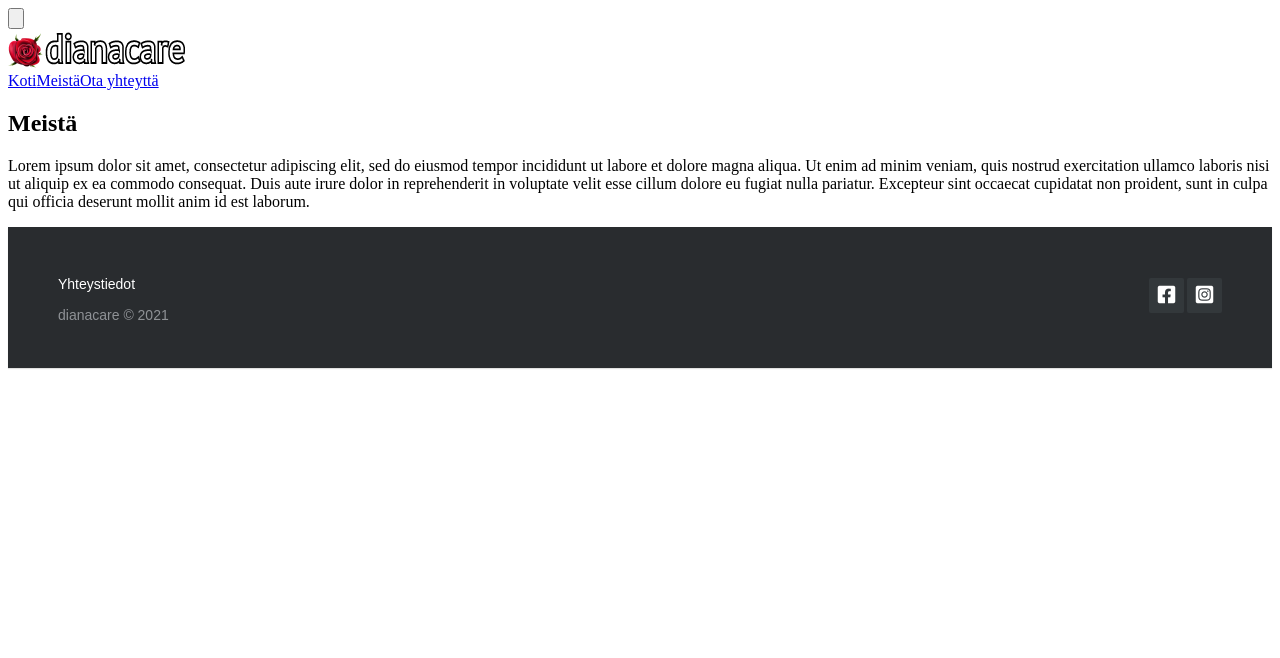
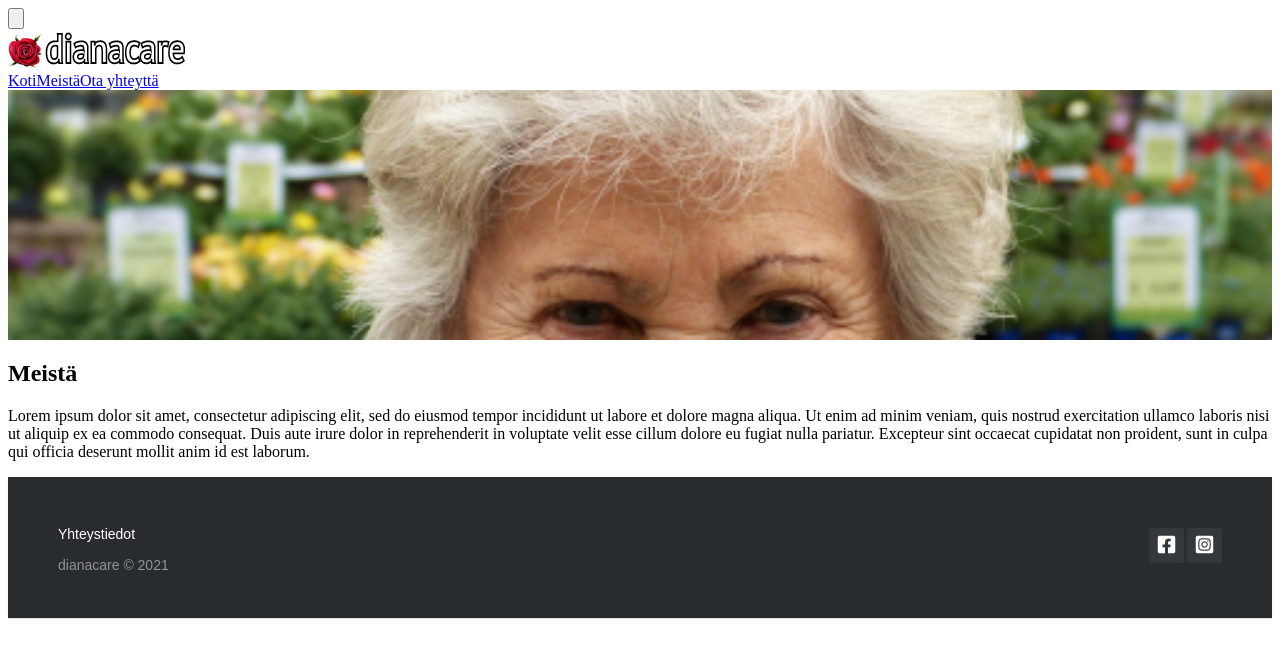
Before and after one commit to anmatika/dianacare, a Next.js app: page /ourvalues in a window 1280 px wide. Shown: the top 658 px of the page. Built offline with nearby package versions, Linux system fonts and the light colour scheme.

Commit message:
Meista hero

```diff
--- /dev/null
+++ b/components/HeroAbout.tsx
@@ -0,0 +1,10 @@
+
+
+export default function HeroAbout() {
+  return (
+    <div className="hero-about">
+
+    </div>
+  )
+
+}
--- a/layouts/index.tsx
+++ b/layouts/index.tsx
@@ -4,6 +4,7 @@ import { useRouter } from 'next/router'
 import Footer from '../components/Footer'
 
 import Hero from '../components/Hero'
+import HeroAbout from "../components/HeroAbout";
 
 const DefaultLayout = ({ children }: any) => {
   const router = useRouter();
@@ -15,6 +16,7 @@ const DefaultLayout = ({ children }: any) => {
     <Navbar />
 
     {router.pathname === '/' && <Hero />}
+    {router.pathname === '/ourvalues' && <HeroAbout />}
 
     <div className="container mx-auto">
       <main> {children} </main>
--- a/pages/ourvalues.tsx
+++ b/pages/ourvalues.tsx
@@ -1,5 +1,5 @@
 function About() {
-  return <article className="prose mt-4" >
+  return <article className="prose p-8" >
     <h1>Meistä</h1>
     <p>
       Lorem ipsum dolor sit amet, consectetur adipiscing elit, sed do eiusmod tempor incididunt ut labore et dolore magna aliqua. Ut enim ad minim veniam, quis nostrud exercitation ullamco laboris nisi ut aliquip ex ea commodo consequat. Duis aute irure dolor in reprehenderit in voluptate velit esse cillum dolore eu fugiat nulla pariatur. Excepteur sint occaecat cupidatat non proident, sunt in culpa qui officia deserunt mollit anim id est laborum.
--- a/styles/hero.css
+++ b/styles/hero.css
@@ -6,3 +6,12 @@
   background-repeat: no-repeat;
   background-attachment: fixed;
 }
+
+.hero-about {
+  height: 250px;
+  background-image: url('/images/woman.jpg');
+  background-size:cover;
+  background-position: center center;
+  background-repeat: no-repeat;
+  background-attachment: fixed;
+}
```
Also changed, not shown: public/images/woman.jpg (added).
